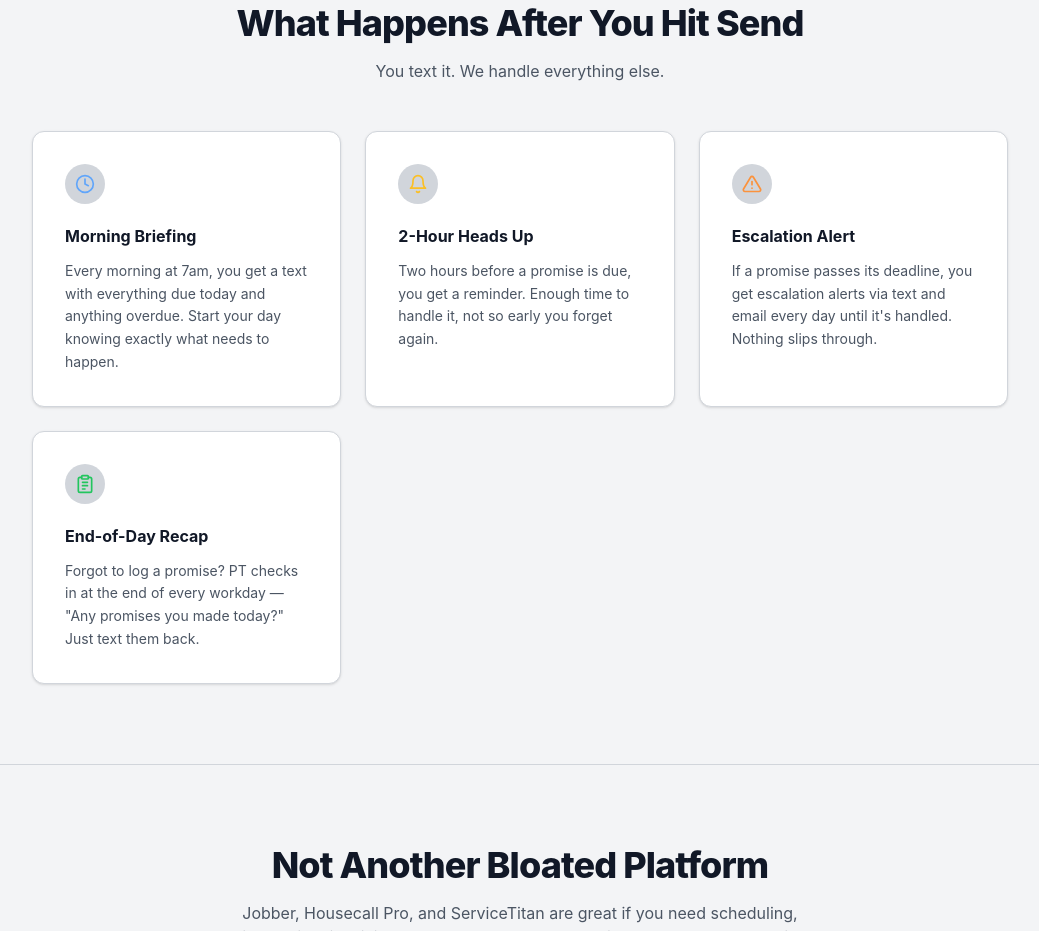
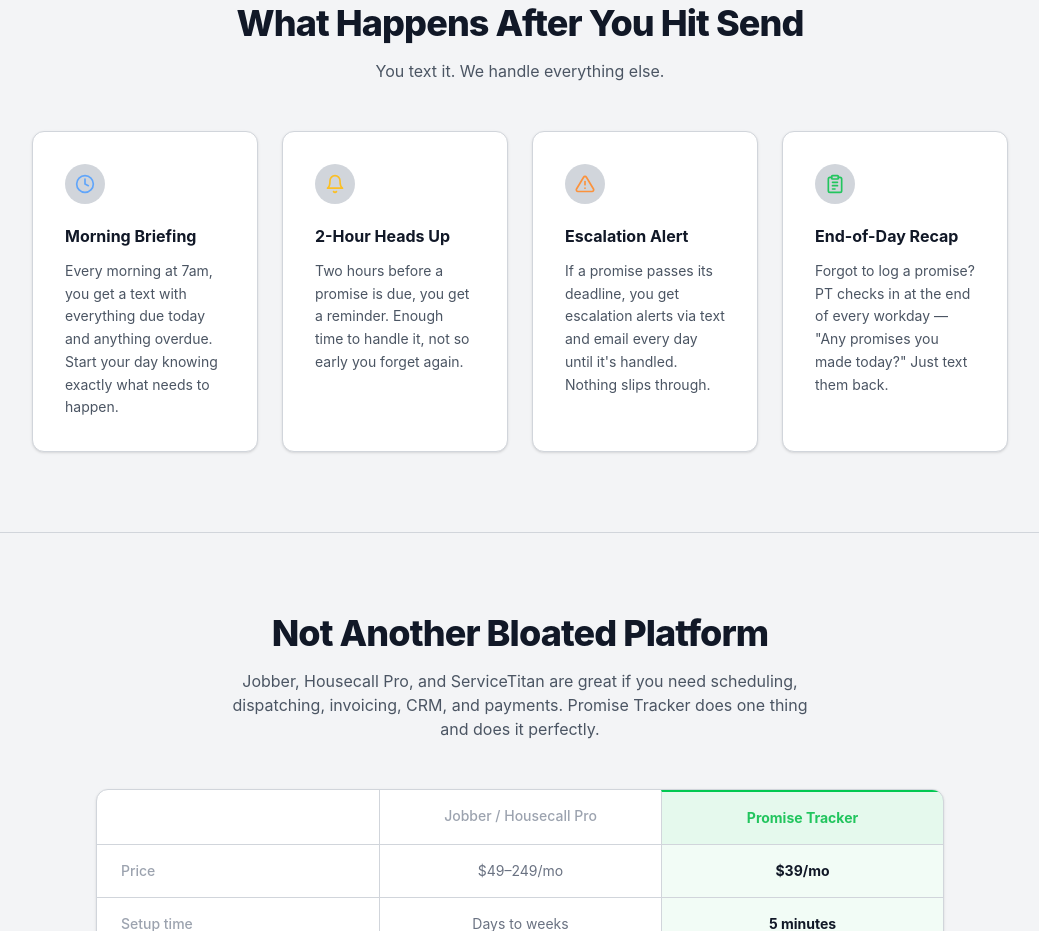
Before and after one commit to jobblixor/promise-tracker-mvp, a React (Vite) app: page / in a window 1280 px wide. Shown: the part 2040-2971 px from the top of the page, without its empty margins (120-1159 px from the left). Built offline with nearby package versions, Linux system fonts and the light colour scheme; no server answers.

Commit message:
Landing page: hero callout, end-of-day recap card, pricing features, 1-star reviews section, expanded resources

```diff
--- a/src/pages/LandingPage.jsx
+++ b/src/pages/LandingPage.jsx
@@ -235,7 +235,7 @@
           <p className="text-text-secondary text-center mb-12 max-w-xl mx-auto">
             You text it. We handle everything else.
           </p>
-          <div className="grid grid-cols-1 md:grid-cols-3 gap-6">
+          <div className="grid grid-cols-1 sm:grid-cols-2 lg:grid-cols-4 gap-6">
 
             {/* Card 1 */}
             <div className="bg-bg-card border border-border shadow-sm rounded-xl p-8 transition-all duration-300 hover:-translate-y-1">
```
